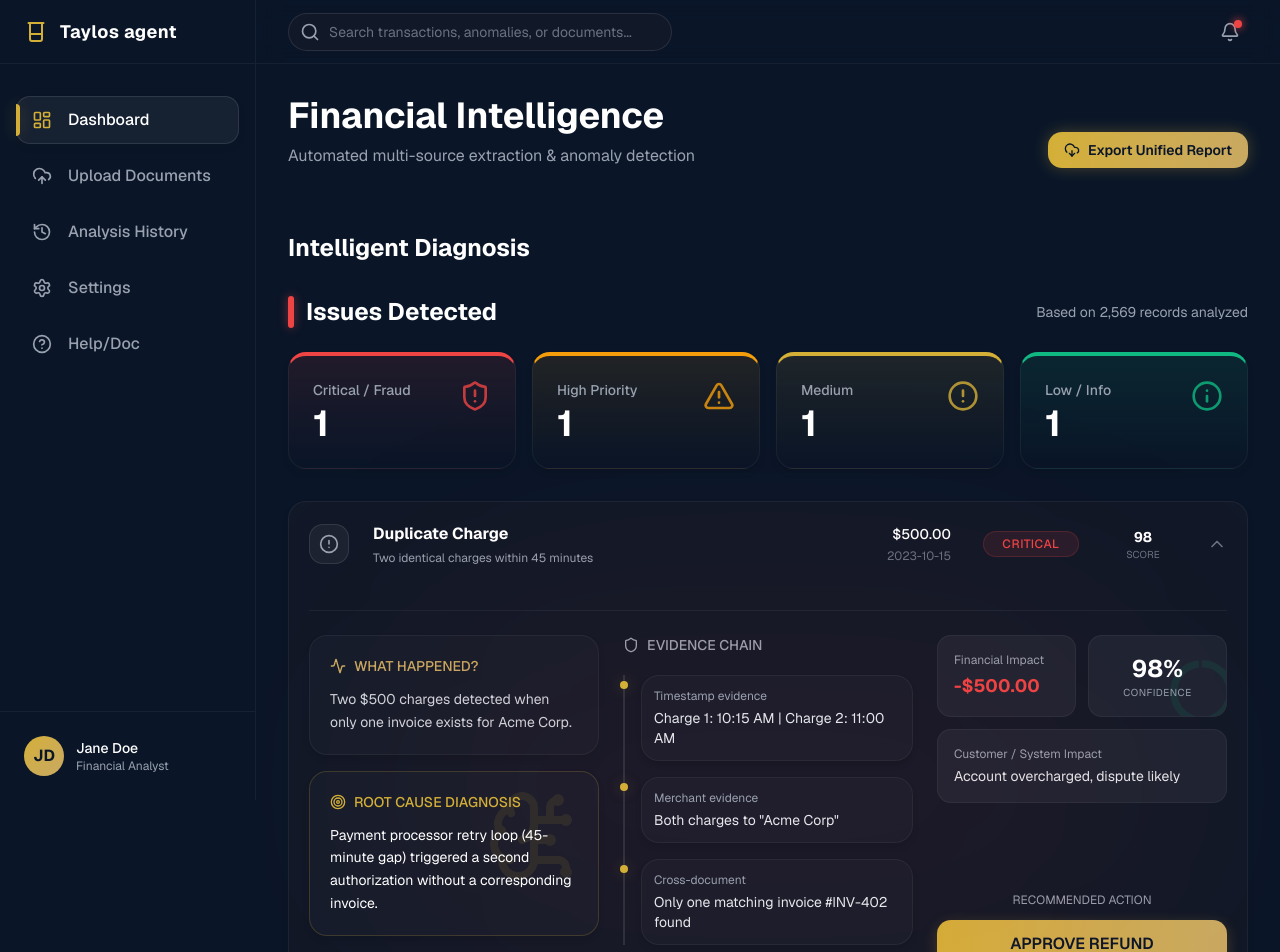
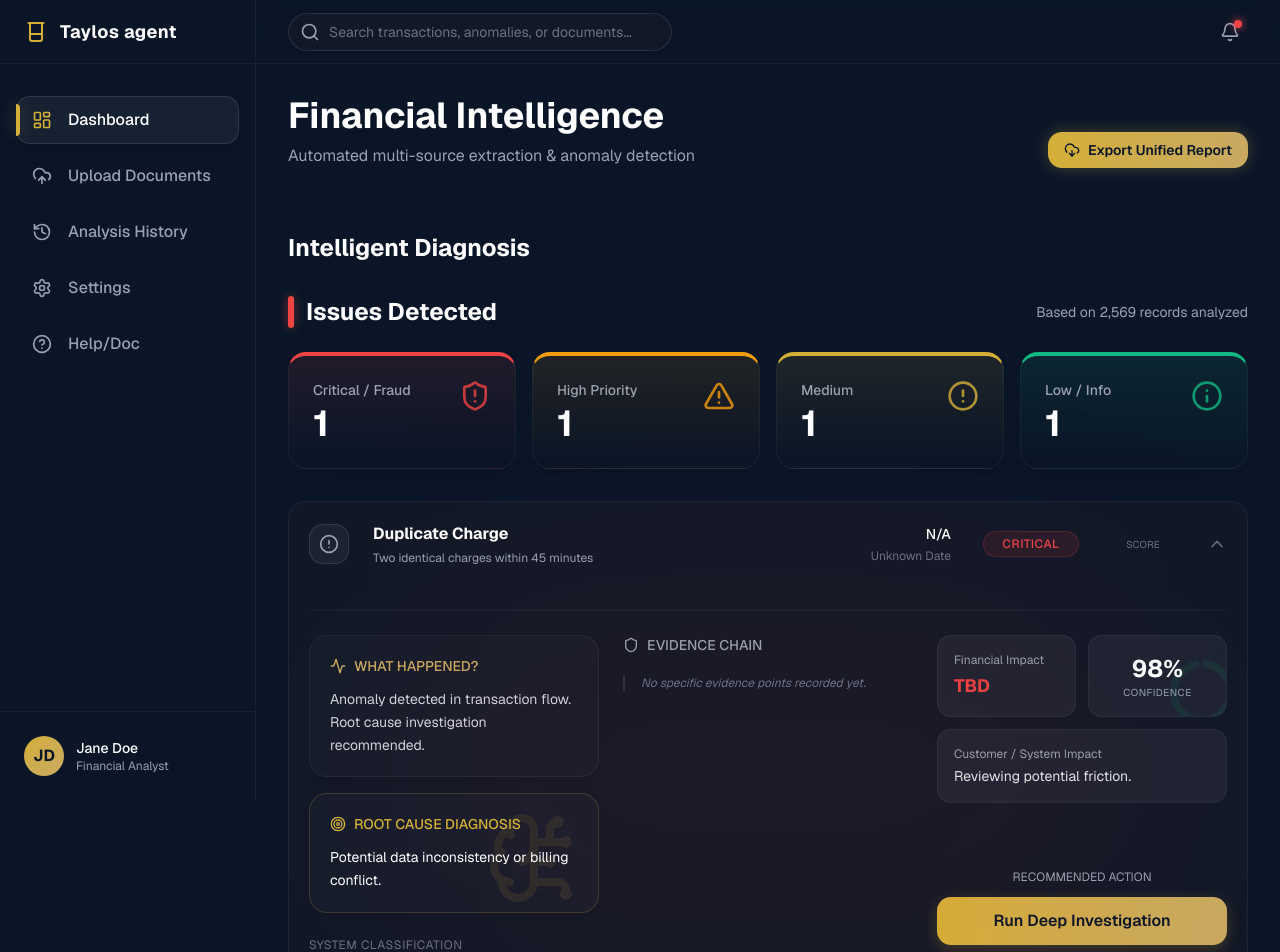
Before and after one commit to DGrayArea/taylos-agent, a Next.js app: page / in a window 1280 px wide. Shown: the top 952 px of the page. Built offline with nearby package versions, Linux system fonts and the light colour scheme.

Commit message:
update analysis model schemas and integrate investigation data into anomaly components

```diff
--- a/src/components/anomalies/AnomalyList.tsx
+++ b/src/components/anomalies/AnomalyList.tsx
@@ -46,17 +46,28 @@ export function AnomalyList({ anomalies = mockAnomalies as any }: AnomalyListPro
               <div className="flex items-center gap-8 w-1/2 justify-end">
                 <div className="text-right hidden md:block">
                   <div className="text-sm font-medium text-white mb-1">
-                    {anomaly.amount !== null ? `$${anomaly.amount.toLocaleString(undefined, { minimumFractionDigits: 2 })}` : "N/A"}
+                    {anomaly.affected_amounts && anomaly.affected_amounts.length > 0
+                      ? `$${anomaly.affected_amounts[0].toLocaleString(undefined, {
+                          minimumFractionDigits: 2,
+                        })}`
+                      : "N/A"}
                   </div>
-                  <div className="text-xs text-gray-500">{anomaly.date}</div>
+                  <div className="text-xs text-gray-500">
+                    {anomaly.first_occurrence || "Unknown Date"}
+                  </div>
                 </div>
 
-                <Badge variant={anomaly.severity} className="w-24 justify-center py-1">
+                <Badge
+                  variant={anomaly.severity as any}
+                  className="w-24 justify-center py-1"
+                >
                   {anomaly.severity}
                 </Badge>
 
                 <div className="text-center w-16">
-                  <div className="text-sm font-bold text-white">{anomaly.score}</div>
+                  <div className="text-sm font-bold text-white">
+                    {anomaly.anomaly_score}
+                  </div>
                   <div className="text-[10px] text-gray-500 uppercase">Score</div>
                 </div>
 
--- a/src/components/investigation/InvestigationPanel.tsx
+++ b/src/components/investigation/InvestigationPanel.tsx
@@ -5,14 +5,23 @@ import { FloatingCard } from "../ui/FloatingCard";
 import { Badge } from "../ui/Badge";
 import { Button } from "../ui/Button";
 import { Shield, BrainCircuit, Activity, LineChart, FileText, Target } from "lucide-react";
-import type { Anomaly } from "@/lib/mockData";
+import { Anomaly, Investigation } from "@/lib/types";
 import React from "react";
 
 interface Props {
   anomaly: Anomaly;
+  investigation?: Investigation; // Optional real investigation data
 }
 
-export function InvestigationPanel({ anomaly }: Props) {
+export function InvestigationPanel({ anomaly, investigation }: Props) {
+  // Use real investigation data if available, otherwise fall back to mock-like behavior
+  const summary = investigation?.step_1_what_happened.summary || "Anomaly detected in transaction flow. Root cause investigation recommended.";
+  const diagnosis = investigation?.step_2_root_cause.primary_hypothesis || "Potential data inconsistency or billing conflict.";
+  const classification = investigation?.step_3_classification.primary_category || "UNCATEGORIZED";
+  const confidence = investigation?.step_6_confidence.overall_confidence_percentage || anomaly.confidence || 0;
+
+  const evidencePoints = investigation?.step_4_evidence_chain.supporting_evidence || anomaly.evidence_points || [];
+
   return (
     <motion.div
       initial={{ opacity: 0, height: 0 }}
@@ -26,7 +35,7 @@ export function InvestigationPanel({ anomaly }: Props) {
           <div className="flex items-center gap-2 mb-3 text-[var(--color-gold-light)] font-medium text-sm">
             <Activity className="w-4 h-4" /> WHAT HAPPENED?
           </div>
-          <p className="text-gray-300 text-sm leading-relaxed">{anomaly.whatHappened}</p>
+          <p className="text-gray-300 text-sm leading-relaxed">{summary}</p>
         </FloatingCard>
 
         <FloatingCard hoverEffect={false} className="bg-white/[0.02] border-[var(--color-gold)]/20 p-5 relative overflow-hidden">
@@ -36,13 +45,13 @@ export function InvestigationPanel({ anomaly }: Props) {
           <div className="flex items-center gap-2 mb-3 text-[var(--color-gold)] font-medium text-sm relative z-10">
             <Target className="w-4 h-4" /> ROOT CAUSE DIAGNOSIS
           </div>
-          <p className="text-white text-sm leading-relaxed relative z-10">{anomaly.whyHappened}</p>
+          <p className="text-white text-sm leading-relaxed relative z-10">{diagnosis}</p>
         </FloatingCard>
 
         <div className="mt-2">
           <div className="text-xs text-gray-500 mb-2 uppercase tracking-wider">System Classification</div>
-          <Badge variant={anomaly.severity} className="text-sm px-4 py-1">
-            {anomaly.classification}
+          <Badge variant={anomaly.severity as any} className="text-sm px-4 py-1">
+            {classification}
           </Badge>
         </div>
       </div>
@@ -53,9 +62,9 @@ export function InvestigationPanel({ anomaly }: Props) {
           <Shield className="w-4 h-4" /> EVIDENCE CHAIN
         </div>
         <div className="relative pl-4 border-l-2 border-white/10 space-y-4">
-          {anomaly.evidence.map((ev, i) => (
+          {evidencePoints.map((ev, i) => (
             <motion.div
-              key={ev.id}
+              key={i}
               initial={{ opacity: 0, x: -10 }}
               animate={{ opacity: 1, x: 0 }}
               transition={{ delay: i * 0.1 }}
@@ -63,11 +72,14 @@ export function InvestigationPanel({ anomaly }: Props) {
             >
               <div className="absolute -left-[21px] top-1.5 w-2 h-2 rounded-full bg-[var(--color-gold)] shadow-[var(--shadow-glow)]" />
               <FloatingCard hoverEffect={false} className="p-3 bg-white/[0.02]">
-                <div className="text-xs text-gray-400 mb-1">{ev.label}</div>
-                <div className="text-sm text-gray-200">{ev.detail}</div>
+                <div className="text-xs text-gray-400 mb-1">Point {i + 1}</div>
+                <div className="text-sm text-gray-200">{ev}</div>
               </FloatingCard>
             </motion.div>
           ))}
+          {evidencePoints.length === 0 && (
+            <p className="text-xs text-gray-500 italic">No specific evidence points recorded yet.</p>
+          )}
         </div>
       </div>
 
@@ -76,26 +88,29 @@ export function InvestigationPanel({ anomaly }: Props) {
         <div className="grid grid-cols-2 gap-3">
           <div className="bg-white/5 rounded-xl p-4 border border-white/5">
             <div className="text-xs text-gray-400 mb-1">Financial Impact</div>
-            <div className="text-lg font-bold text-[var(--color-critical)]">{anomaly.impact.financial}</div>
+            <div className="text-lg font-bold text-[var(--color-critical)]">
+              {investigation?.step_5_impact_assessment.financial_impact ||
+               (anomaly.affected_amounts?.[0] ? `$${anomaly.affected_amounts[0]}` : "TBD")}
+            </div>
           </div>
           <div className="bg-white/5 rounded-xl p-4 border border-white/5 flex flex-col items-center justify-center relative overflow-hidden group">
             <svg className="w-16 h-16 absolute -right-2 -bottom-2 text-[var(--color-gold)] opacity-10 group-hover:scale-110 transition-transform" viewBox="0 0 36 36">
               <path className="text-white/10" d="M18 2.0845 a 15.9155 15.9155 0 0 1 0 31.831 a 15.9155 15.9155 0 0 1 0 -31.831" fill="none" stroke="currentColor" strokeWidth="4" />
-              <path className="text-[var(--color-success)]" strokeDasharray={`${anomaly.confidence}, 100`} d="M18 2.0845 a 15.9155 15.9155 0 0 1 0 31.831 a 15.9155 15.9155 0 0 1 0 -31.831" fill="none" stroke="currentColor" strokeWidth="4" />
+              <path className="text-[var(--color-success)]" strokeDasharray={`${confidence}, 100`} d="M18 2.0845 a 15.9155 15.9155 0 0 1 0 31.831 a 15.9155 15.9155 0 0 1 0 -31.831" fill="none" stroke="currentColor" strokeWidth="4" />
             </svg>
-            <div className="text-2xl font-bold text-white relative z-10">{anomaly.confidence}%</div>
+            <div className="text-2xl font-bold text-white relative z-10">{confidence}%</div>
             <div className="text-[10px] text-gray-400 uppercase tracking-wider relative z-10">Confidence</div>
           </div>
           <div className="col-span-2 bg-white/5 rounded-xl p-4 border border-white/5">
             <div className="text-xs text-gray-400 mb-1">Customer / System Impact</div>
-            <div className="text-sm text-gray-200">{anomaly.impact.customer}</div>
+            <div className="text-sm text-gray-200">{investigation?.step_5_impact_assessment.customer_impact || "Reviewing potential friction."}</div>
           </div>
         </div>
 
         <div className="mt-auto pt-4 flex flex-col gap-3">
           <div className="text-xs text-gray-400 text-center">RECOMMENDED ACTION</div>
           <Button variant="primary" className="w-full py-3 text-base">
-            {anomaly.recommendedAction}
+            {investigation ? "Approve Resolution" : "Run Deep Investigation"}
           </Button>
           <div className="flex gap-2">
             <Button variant="secondary" className="flex-1 text-xs py-2">
--- a/src/lib/analysis.ts
+++ b/src/lib/analysis.ts
@@ -51,17 +51,35 @@ export async function runPlatformAnalysis(
     },
     feature_1_data_intake: {
       unified_data: {
+        documents_processed: {
+          bank_statements: {
+            count: 0,
+            date_range: "N/A",
+            transactions_extracted: 0,
+            total_inflow: 0,
+            total_outflow: 0,
+          },
+          invoices: {
+            count: 0,
+            total_amount: 0,
+            vendors: [],
+          },
+          customer_complaints: {
+            count: 0,
+            sentiment: "Neutral",
+            key_issues: [],
+          },
+        },
         transactions: [],
         invoices: [],
         complaints: [],
         metadata: {
-          processing_timestamp: new Date().toISOString(),
+          analysis_date: new Date().toISOString(),
           data_quality_score: 0.95,
-          source_distribution: {},
           parsing_issues: [],
-          data_gaps: []
-        }
-      }
+          data_gaps: [],
+        },
+      },
     },
     feature_2_anomalies: {
       total_anomalies_found: anomalyCount,
@@ -69,19 +87,24 @@ export async function runPlatformAnalysis(
         critical: criticalCount,
         high: 1,
         medium: 0,
-        low: 0
+        low: 0,
       },
       anomaly_list: [
         {
           id: "ANOM-001",
           type: "DUPLICATE_TRANSACTION",
+          category: "Structural",
           severity: "CRITICAL",
-          description: "Potential duplicate charge found in Amazon Marketplace transactions.",
-          affected_amounts: [500.00, 500.00],
+          anomaly_score: 98,
+          confidence: 95,
+          description:
+            "Potential duplicate charge found in Amazon Marketplace transactions.",
+          affected_transactions: ["TX-101", "TX-102"],
+          affected_amounts: [500.0, 500.0],
           evidence_points: ["Same merchant", "Same amount", "Within 2 hours"],
-          metadata: {}
-        }
-      ]
+          related_documents: [payloads[0]?.filename || "unknown"],
+        },
+      ],
     },
     feature_3_investigations: {
       investigations: [] // Individual investigations are triggered via /api/investigate
```
